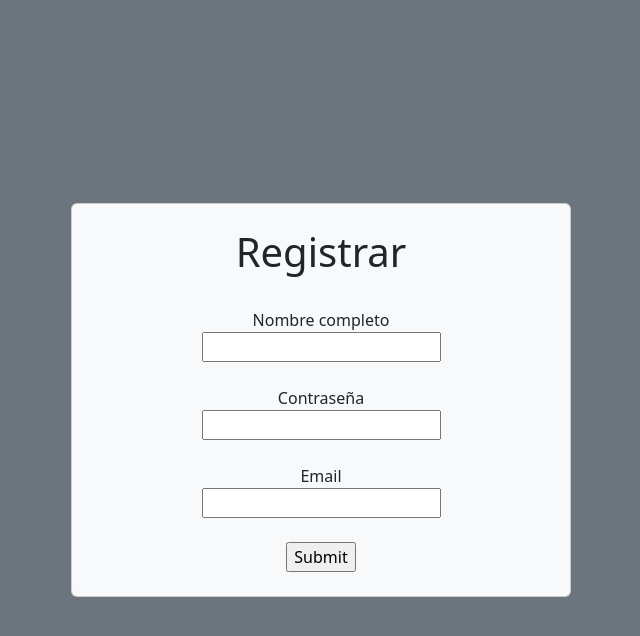
After one commit to fjakowicki-leren/Tercera-pre-entrega-Jakowicki, a Django app: template Base/templates/registrar.html in a window 1280 px wide. The commit adds this page. Shown: the top 636 px of the page, without its empty margins (319-959 px from the left). Run offline with Django 4.2, Linux system fonts and the light colour scheme; the template is opened without the code that fills it: values that come from a table or form of the project are taken from there, others are empty; some libraries are stand-ins or nearby versions.

Commit message:
register form

```diff
--- a/Base/forms.py
+++ b/Base/forms.py
@@ -3,15 +3,20 @@ from .models import User, List, Task
 
 class UserForm(forms.ModelForm):
     class Meta:
-        modal = User
+        model = User
         fields = ["name", "mail", "password"]
+    def __init__(self, *args, **kwargs):
+        super(UserForm, self).__init__(*args, **kwargs)
+        self.fields['name'].label = "Nombre completo"
+        self.fields['mail'].label = "Contraseña"
+        self.fields['password'].label = "Email"
 
 class ListForm(forms.ModelForm):
     class Meta:
-        modal = List
+        model = List
         fields = ["title", "description"]
 
 class TaskForm(forms.ModelForm):
     class Meta:
-        modal = Task
+        model = Task
         fields = ["title", "description", "exp_date", "id_lista"]
--- /dev/null
+++ b/Base/static/css/style.css
@@ -0,0 +1,6 @@
+.fixed-center {
+    position: absolute;
+    left: 50%;
+    top: 50%;
+    transform: translate(-50%, -50%);
+}
--- a/Base/templates/layout.html
+++ b/Base/templates/layout.html
@@ -4,11 +4,12 @@
 <html lang="en">
 <head>
     <link href="{% static 'css/bootstrap.css' %}" rel="stylesheet"/>
+    <link href="{% static 'css/style.css' %}" rel="stylesheet"/>
     <meta charset="UTF-8">
     <meta name="viewport" content="width=device-width, initial-scale=1.0">
     <title>Document</title>
 </head>
-<body>
+<body class="bg-secondary">
     <header class="layout-header">
     </header>
 
--- /dev/null
+++ b/Base/templates/registrar.html
@@ -0,0 +1,21 @@
+{% extends 'layout.html' %}
+
+{% block content %}
+    <div class="fixed-center w-100 px-4 px-md-0" style="max-width: 500px">
+        <div class="card bg-light w-100 w-md-auto">
+            <form class="row no-gutters text-center py-4 gy-4" method="POST">
+                {% csrf_token %}
+                <h1>Registrar</h1>
+                {% for fm in form %}
+                    <div class="col-12">
+                        <label class="w-100">{{fm.label}}</label>
+                        {{fm}}
+                    </div>
+                {% endfor %}
+                <div class="col-12">
+                    <input type="submit" vlaue="Registrar"/>
+                </div>
+            </form>
+        </div>
+    </div>
+{% endblock  %}
--- a/Base/urls.py
+++ b/Base/urls.py
@@ -1,7 +1,7 @@
 from django.urls import path
 
-from .views import home
+from .views import registrar
 
 urlpatterns = [
-    path("", home)
+    path("", registrar)
 ]
```
Also changed, not shown: Base/templates/home.html (deleted, +0 -13 lines), Base/views.py (+10 -2 lines), Base/templates/login.html (added).
